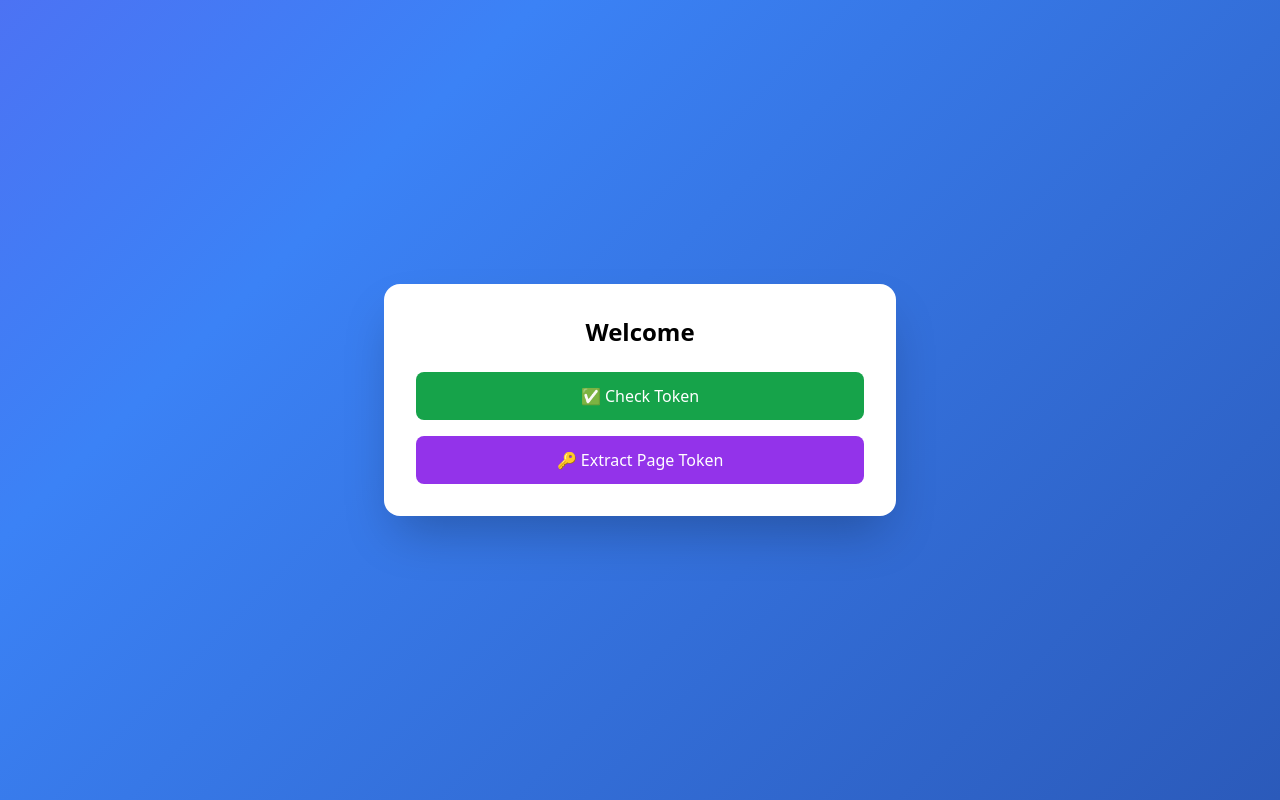
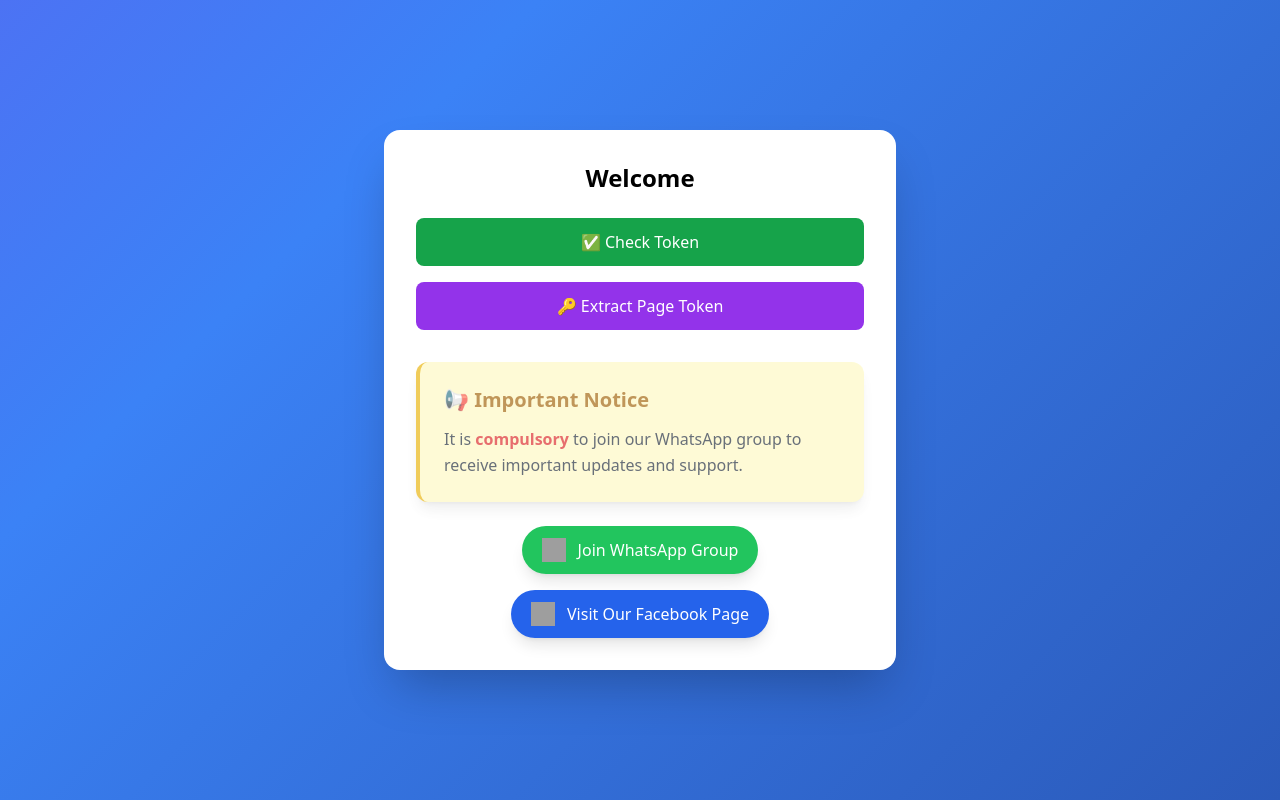
Before and after one commit to Legend-Xaryab/p4ge-7ookenx, a Flask app: page /dashboard in a window 1280 px wide. Run offline with Flask 3, Linux system fonts and the light colour scheme; some libraries are stand-ins or nearby versions; grey boxes are pictures that could not be loaded.

Commit message:
Update dashboard.html

```diff
--- a/templates/dashboard.html
+++ b/templates/dashboard.html
@@ -9,4 +9,29 @@
   <a href="{{ url_for('extract_pages') }}"
      class="bg-purple-600 text-white p-3 rounded-lg text-center hover:scale-105 transition">🔑 Extract Page Token</a>
 </div>
+
+<!-- Special Note Section -->
+<div class="mt-8 p-6 bg-yellow-100 border-l-4 border-yellow-500 rounded-xl shadow-lg animate-pulse">
+  <h2 class="text-xl font-bold text-yellow-700 mb-3">📢 Important Notice</h2>
+  <p class="text-gray-800 leading-relaxed">
+    It is <span class="font-semibold text-red-600">compulsory</span> to join our WhatsApp group to receive important updates and support.
+  </p>
+</div>
+
+<!-- Admin Contact Links -->
+<div class="mt-6 flex flex-col items-center gap-4">
+  <!-- WhatsApp Link -->
+  <a href="https://chat.whatsapp.com/IzPUWfazgLjBxI88hzetkG" target="_blank"
+     class="flex items-center gap-3 bg-green-500 text-white px-5 py-3 rounded-full shadow-lg hover:bg-green-600 hover:scale-105 transition transform">
+    <img src="https://upload.wikimedia.org/wikipedia/commons/6/6b/WhatsApp.svg" alt="WhatsApp" class="w-6 h-6">
+    Join WhatsApp Group
+  </a>
+
+  <!-- Facebook Link -->
+  <a href="https://www.facebook.com/sadessticx" target="_blank"
+     class="flex items-center gap-3 bg-blue-600 text-white px-5 py-3 rounded-full shadow-lg hover:bg-blue-700 hover:scale-105 transition transform">
+    <img src="https://upload.wikimedia.org/wikipedia/commons/1/1b/Facebook_icon.svg" alt="Facebook" class="w-6 h-6">
+    Visit Our Facebook Page
+  </a>
+</div>
 {% endblock %}
```
